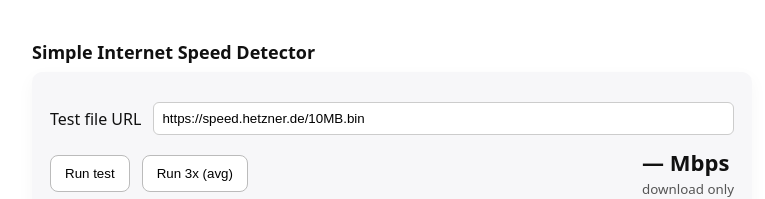
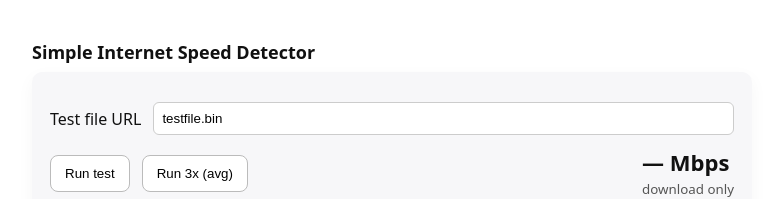
Before and after one commit to humayundanish05/Internet_speed_detector, a plain HTML site: page index.html in a window 1280 px wide. Shown: the top 199 px of the page, without its empty margins (248-1013 px from the left). Drawn offline with Linux system fonts and the light colour scheme.

Commit message:
Update index.html

```diff
--- a/index.html
+++ b/index.html
@@ -20,7 +20,7 @@
     <div class="row">
       <label for="url">Test file URL</label>
       <input id="url" style="flex:1;padding:8px;border-radius:6px;border:1px solid #ccc"
-             value="https://speed.hetzner.de/10MB.bin">
+             value="testfile.bin">
     </div>
 
     <div class="row">
```
